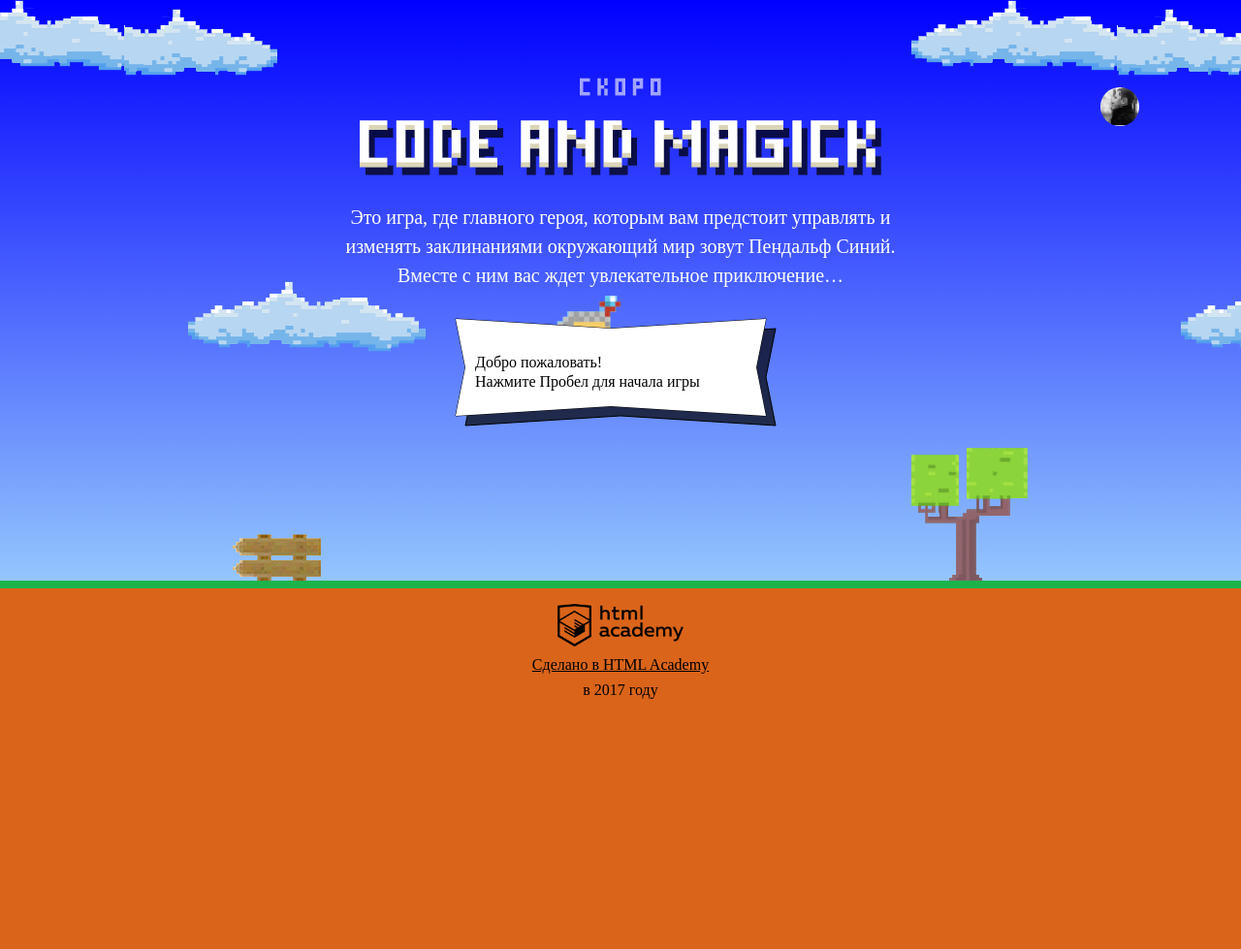
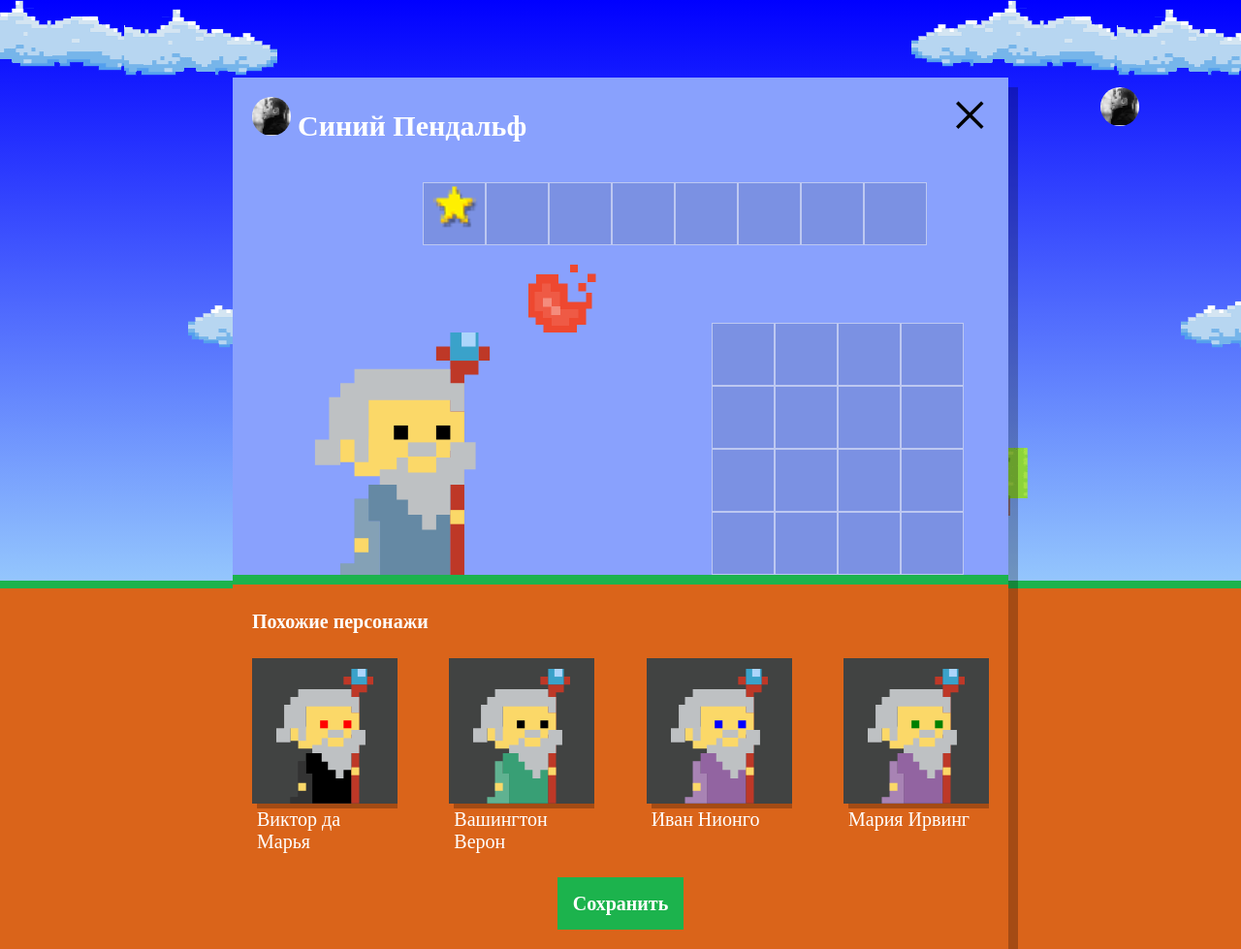
Before and after one commit to Deepsick/429879-code-and-magick, a website: page index.html in a window 1280 px wide. Shown: the whole page at 97% size. Before the commit the page ends 800 px from the top, so only its background shows below. Drawn offline with Linux system fonts and the light colour scheme; a web font is replaced by a local one.

Commit message:
Добавил табличку с похожими магами

```diff
--- a/index.html
+++ b/index.html
@@ -198,8 +198,8 @@
     return (height / 3) - getWizardHeight(wizardWidth);
   };
 </script>
+<script src="js/setup.js"></script>
 <script src="js/stat.js"></script>
 <script src="js/game.js"></script>
-
 </body>
 </html>
--- /dev/null
+++ b/js/setup.js
@@ -0,0 +1,62 @@
+'use strict';
+
+var NAMES = ['Иван', 'Хуан Себастьян', 'Мария', 'Кристоф', 'Виктор', 'Юлия', 'Люпита', 'Вашингтон'];
+var LAST_NAMES = ['да Марья', 'Верон', 'Мирабелла', 'Вальц', 'Онопко', 'Топольницкая', 'Нионго', 'Ирвинг'];
+var COATCOLORS = ['rgb(101, 137, 164)', 'rgb(241, 43, 107)', 'rgb(146, 100, 161)', 'rgb(56, 159, 117)', 'rgb(215, 210, 55)', 'rgb(0, 0, 0)'];
+var EYESCOLORS = ['black', 'red', 'blue', 'yellow', 'green'];
+
+var getRandomElement = function (array) {
+  var randomElement = array[Math.floor(Math.random() * array.length)];
+  return randomElement;
+};
+
+var WIZARDS = [
+  {
+    name: getRandomElement(NAMES) + ' ' + getRandomElement(LAST_NAMES),
+    coatColor: getRandomElement(COATCOLORS),
+    eyesColor: getRandomElement(EYESCOLORS)
+  },
+  {
+    name: getRandomElement(NAMES) + ' ' + getRandomElement(LAST_NAMES),
+    coatColor: getRandomElement(COATCOLORS),
+    eyesColor: getRandomElement(EYESCOLORS)
+  },
+  {
+    name: getRandomElement(NAMES) + ' ' + getRandomElement(LAST_NAMES),
+    coatColor: getRandomElement(COATCOLORS),
+    eyesColor: getRandomElement(EYESCOLORS)
+  },
+  {
+    name: getRandomElement(NAMES) + ' ' + getRandomElement(LAST_NAMES),
+    coatColor: getRandomElement(COATCOLORS),
+    eyesColor: getRandomElement(EYESCOLORS)
+  }
+];
+
+
+var setup = document.querySelector('.setup');
+var similarListElement = document.querySelector('.setup-similar-list');
+var similarWizardTemplate = document.querySelector('#similar-wizard-template')
+    .content
+    .querySelector('.setup-similar-item');
+
+setup.classList.remove('hidden');
+document.querySelector('.setup-similar').classList.remove('hidden');
+
+var renderWizard = function () {
+  var wizardElement = similarWizardTemplate.cloneNode(true);
+
+  wizardElement.querySelector('.setup-similar-label').textContent = WIZARDS[i].name;
+  wizardElement.querySelector('.wizard-coat').style.fill = WIZARDS[i].coatColor;
+  wizardElement.querySelector('.wizard-eyes').style.fill = WIZARDS[i].eyesColor;
+
+  return wizardElement;
+};
+
+var fragment = document.createDocumentFragment();
+
+for (var i = 0; i < WIZARDS.length; i++) {
+  fragment.appendChild(renderWizard(WIZARDS[i]));
+}
+
+similarListElement.appendChild(fragment);
```
